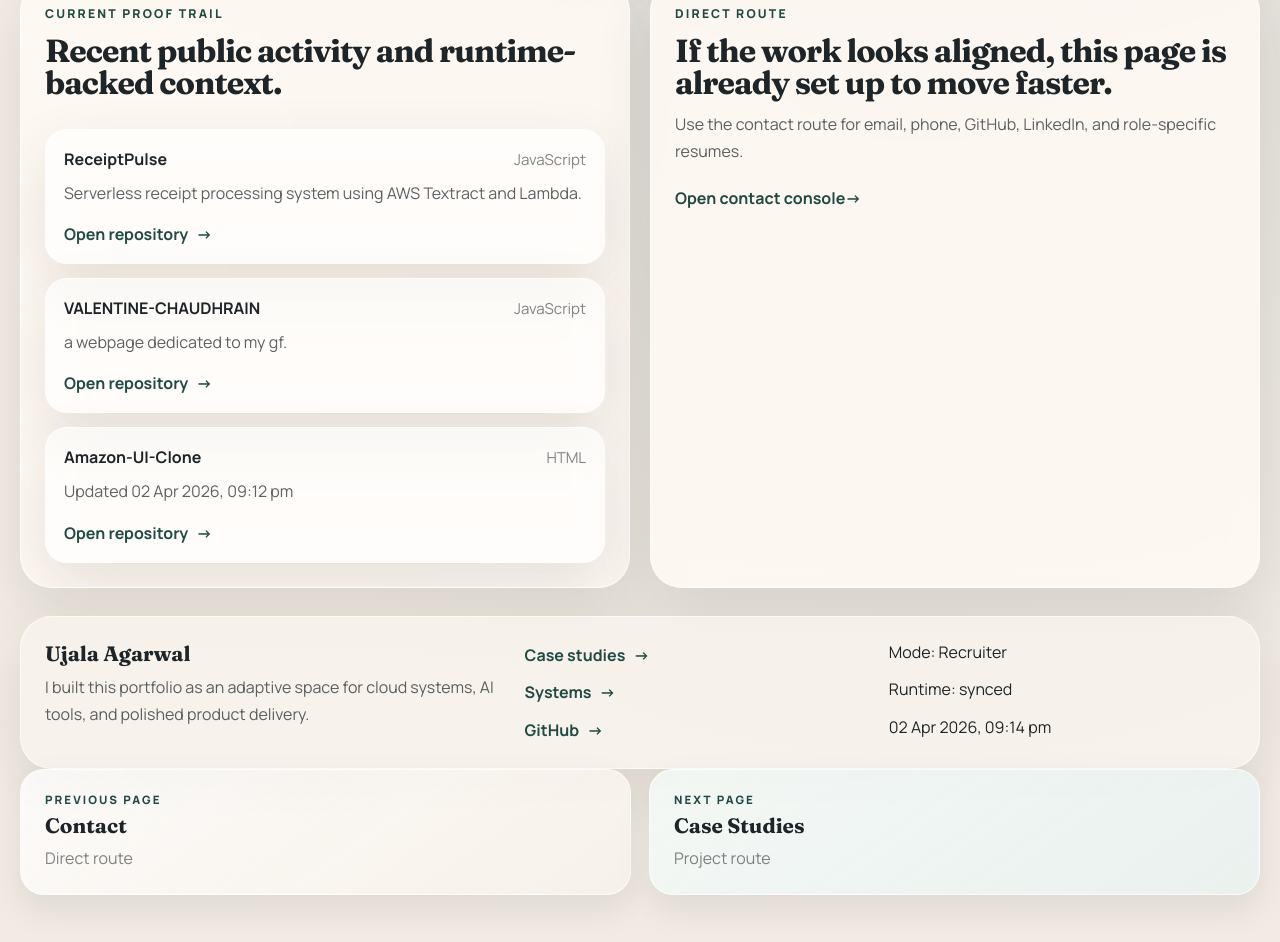
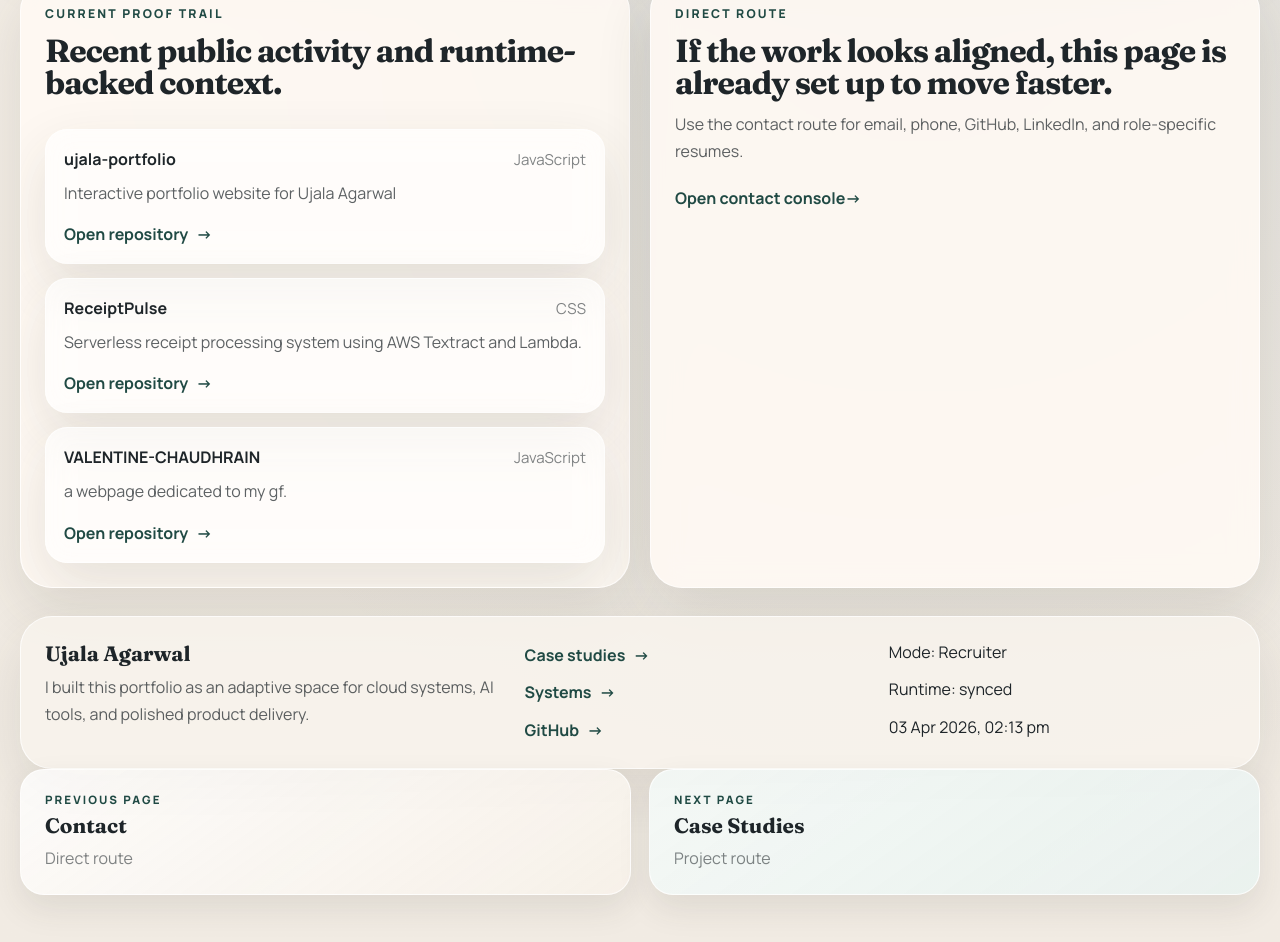
Before and after one commit to agarwalujala3-lang/ujala-portfolio, a plain HTML site: page index.html in a window 1280 px wide. Shown: the part 3788-4730 px from the top of the page. Drawn offline with Linux system fonts and the light colour scheme; no server answers.

Commit message:
Strengthen footer dock hide and refresh runtime baseline

```diff
--- a/app-core.js
+++ b/app-core.js
@@ -474,8 +474,10 @@
       dockRect.right > footerRect.left &&
       dockRect.top < footerRect.bottom &&
       dockRect.bottom > footerRect.top;
+    const maxScroll = document.documentElement.scrollHeight - window.innerHeight;
+    const nearPageBottom = maxScroll > 0 && window.scrollY / maxScroll > 0.78;
 
-    return footerInViewport || dockOverlapsFooter;
+    return footerInViewport || dockOverlapsFooter || nearPageBottom;
   }
 
   async function loadRuntimeData() {
--- a/portfolio-runtime.json
+++ b/portfolio-runtime.json
@@ -1,8 +1,8 @@
 {
   "sync": {
     "status": "synced",
-    "syncedAt": "2026-04-02T15:44:53.936Z",
-    "syncedAtLabel": "02 Apr 2026, 09:14 pm",
+    "syncedAt": "2026-04-03T08:43:27.280Z",
+    "syncedAtLabel": "03 Apr 2026, 02:13 pm",
     "repoCount": 7,
     "githubUser": "agarwalujala3-lang"
   },
@@ -13,11 +13,19 @@
   },
   "githubActivity": [
     {
+      "name": "ujala-portfolio",
+      "url": "https://github.com/agarwalujala3-lang/ujala-portfolio",
+      "language": "JavaScript",
+      "note": "Interactive portfolio website for Ujala Agarwal",
+      "pushedAt": "2026-04-03T08:24:21Z",
+      "homepage": ""
+    },
+    {
       "name": "ReceiptPulse",
       "url": "https://github.com/agarwalujala3-lang/ReceiptPulse",
-      "language": "JavaScript",
+      "language": "CSS",
       "note": "Serverless receipt processing system using AWS Textract and Lambda.",
-      "pushedAt": "2026-04-02T15:44:31Z",
+      "pushedAt": "2026-04-03T08:11:04Z",
       "homepage": ""
     },
     {
@@ -42,14 +50,6 @@
       "language": "JavaScript",
       "note": "Updated 02 Apr 2026, 09:12 pm",
       "pushedAt": "2026-04-02T15:42:08Z",
-      "homepage": ""
-    },
-    {
-      "name": "ujala-portfolio",
-      "url": "https://github.com/agarwalujala3-lang/ujala-portfolio",
-      "language": "JavaScript",
-      "note": "Interactive portfolio website for Ujala Agarwal",
-      "pushedAt": "2026-04-02T14:45:56Z",
       "homepage": ""
     },
     {
--- a/styles.css
+++ b/styles.css
@@ -1166,6 +1166,8 @@ li {
 }
 
 .site-footer {
+  position: relative;
+  z-index: 62;
   margin-top: 18px;
   display: grid;
   gap: 18px;
```
